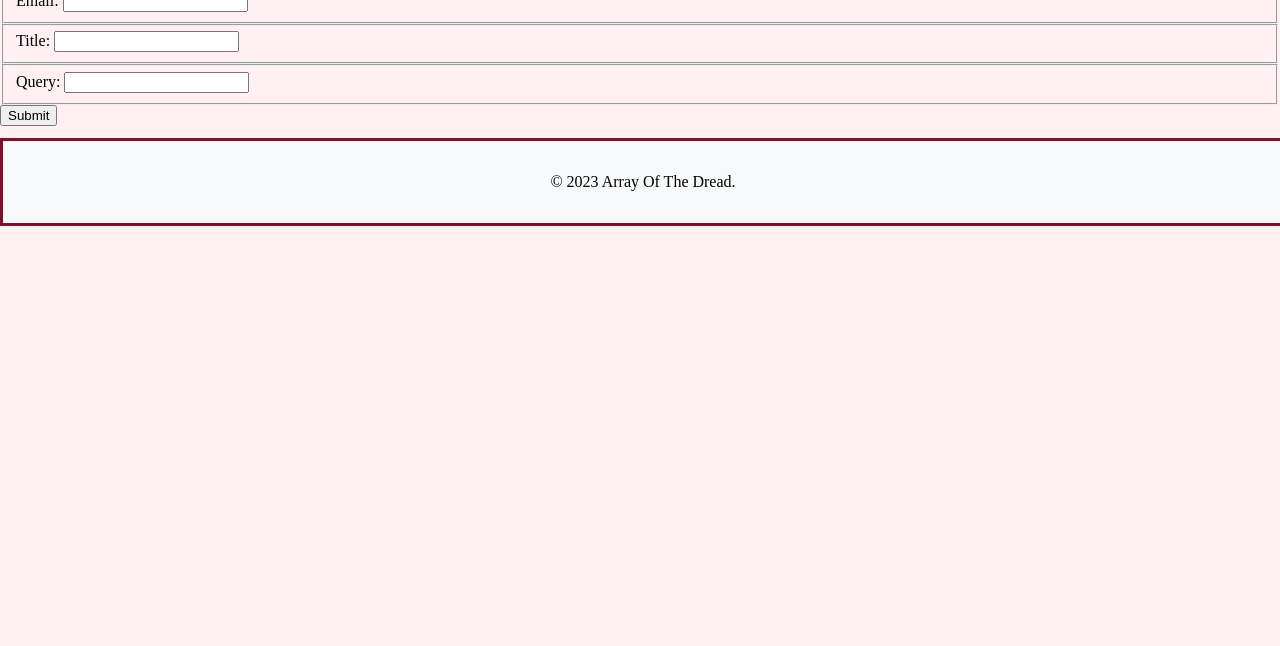
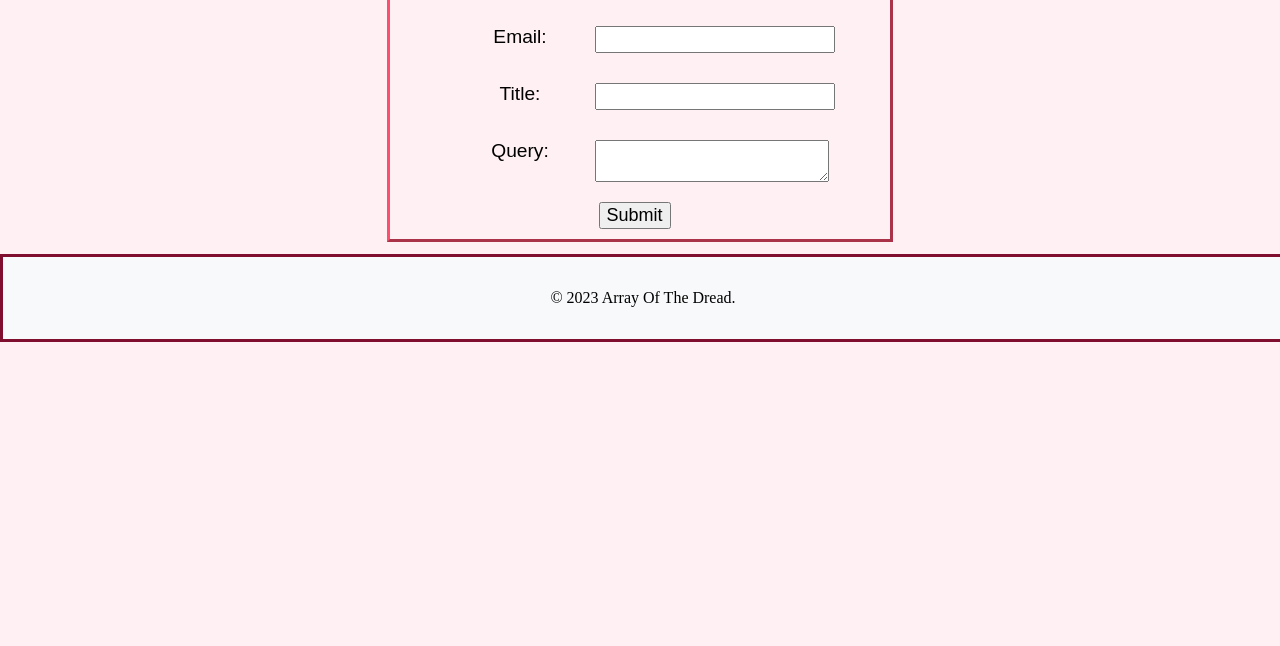
Before and after one commit to Tayeeb27/Library-Services-App, a plain HTML site: page client/contact.html in a window 1280 px wide. Shown: the part 154-800 px from the top of the page. Drawn offline with nearby package versions, Linux system fonts and the light colour scheme.

Commit message:
Home contact login done

```diff
--- a/client/contact.html
+++ b/client/contact.html
@@ -4,13 +4,16 @@
     <meta charset="UTF-8">
     <meta name="viewport" content="width=device-width, initial-scale=1.0">
     <link rel="stylesheet" href="css/default.css">
+    <link rel="stylesheet" href="css/contact.css">
     <title>Contact</title>
 </head>
 <body>
     <script src="javascript/navAndFoot.js"></script>
-  <section id="nav">
-  </section>
-    <h1>Contact Us</h1>
+    <section id="nav"></section>
+    <div class="container">
+    <h1>Contact Us:</h1>
+    <div class="formBody">
+        <form action="" id="login">
           <fieldset>
               <label for="email">Email:</label>
               <input type="text" id="email" name="email">
@@ -21,9 +24,13 @@
           </fieldset>
           <fieldset>
               <label for="text">Query:</label>
-        <input type="text" id="query" name="query">
+              <textarea type="text" id="query" name="query"> </textarea>
           </fieldset>
         <input type="submit" value="Submit">
+        </form>
+    </div>
+    </div>
+    </div>
 
     <iframe src="footer.html" frameborder="0" scrolling="no" width="100%" height="100"></iframe>
 </body>
--- /dev/null
+++ b/client/css/about.css
@@ -0,0 +1,16 @@
+.container {
+    padding: 50px;
+    border-style: ridge;
+    border: 7px solid #ff4d6d;
+    outline: 50px solid #fff0f3;
+    font-family: "Poppins", sans-serif;
+}
+
+.person {
+    padding: 50px;
+    margin: 0px;
+    border-style: ridge;
+    border: 7px solid #ff4d6d;
+    outline: 10px;
+    font-family: "Poppins", sans-serif;
+}
--- a/client/css/book.css
+++ b/client/css/book.css
@@ -0,0 +1,7 @@
+.container {
+    font-family: "Poppins", sans-serif;
+    width: 500px;
+    margin: auto;
+    border-style: outset;
+    border-color: #ff4d6d;
+}
--- /dev/null
+++ b/client/css/contact.css
@@ -0,0 +1,57 @@
+.container {
+    margin-top: 500px;
+    width: 500px;
+    margin: auto;
+    border-style: outset;
+    border-color: #ff4d6d;
+}
+
+h1 {
+    text-align: center;
+    padding-right: 225px;
+}
+
+/* Form css */
+.formBody {
+    display: flex;
+    justify-content: center;
+    align-items: center;
+    font-family: "Poppins", sans-serif;
+}
+
+
+fieldset {
+    font-size: larger;
+    margin-top: 10px;
+    border-style: none;
+    padding: 10px;
+    display: flex;
+}
+
+label {
+    display: inline-block;
+    width: 150px;
+    text-align: center;
+}
+
+input {
+    font-size: large;
+}
+
+textarea {
+    font-size: large;
+    resize: vertical;
+    width: 228px;
+}
+
+input[type="submit"] {
+    margin-top: 10px;
+    margin-left: 40%;
+    margin-bottom: 10px;
+}
+
+p {
+    display: flex;
+    justify-content: center;
+    align-items: center;
+}
--- a/client/css/default.css
+++ b/client/css/default.css
@@ -1,12 +1,13 @@
 /* Background colour */
-body,
-html {
+
+body {
+    background-color: #fff0f3;
+    height: 100%;
+    width: 100%;
     margin: 0;
-    width: 100%;
-}
-
-html {
-    background-color: #fff0f3;
+    padding: 0;
+    background-repeat: no-repeat;
+    background-size: cover;
 }
 
 /* Navbar buttons */
--- /dev/null
+++ b/client/css/home.css
@@ -0,0 +1,7 @@
+.container {
+    padding: 50px;
+    border-style: ridge;
+    border: 7px solid #ff4d6d;
+    outline: 50px solid #fff0f3;
+    font-family: "Poppins", sans-serif;
+}
--- a/client/javascript/home.js
+++ b/client/javascript/home.js
@@ -0,0 +1,5 @@
+const nextSlide = () => {
+    $('#carouselExample').carousel('next')
+}
+
+setInterval(nextSlide, 5000)
--- a/client/navbar.html
+++ b/client/navbar.html
@@ -6,6 +6,7 @@
         display: flex;
         justify-content: space-between;
         align-items: center;
+        margin-bottom: 20px;
     }
     nav ul {
         list-style-type: none;
```
Also changed, not shown: client/about.html (+5 -4 lines), client/home.html (+4 -2 lines), client/register.html (+2 -2 lines). Lines whose indentation alone changed are shown as unchanged.
